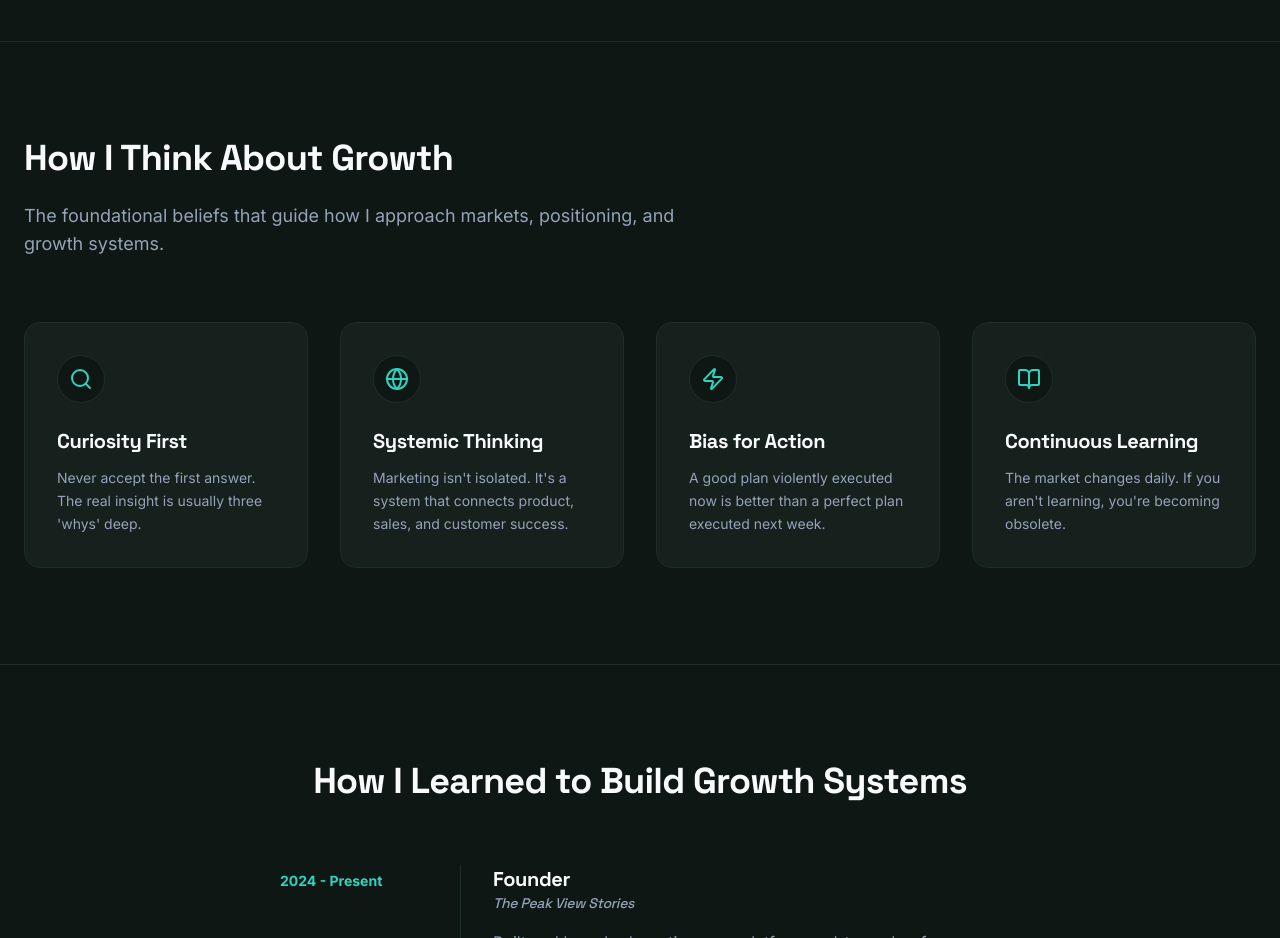
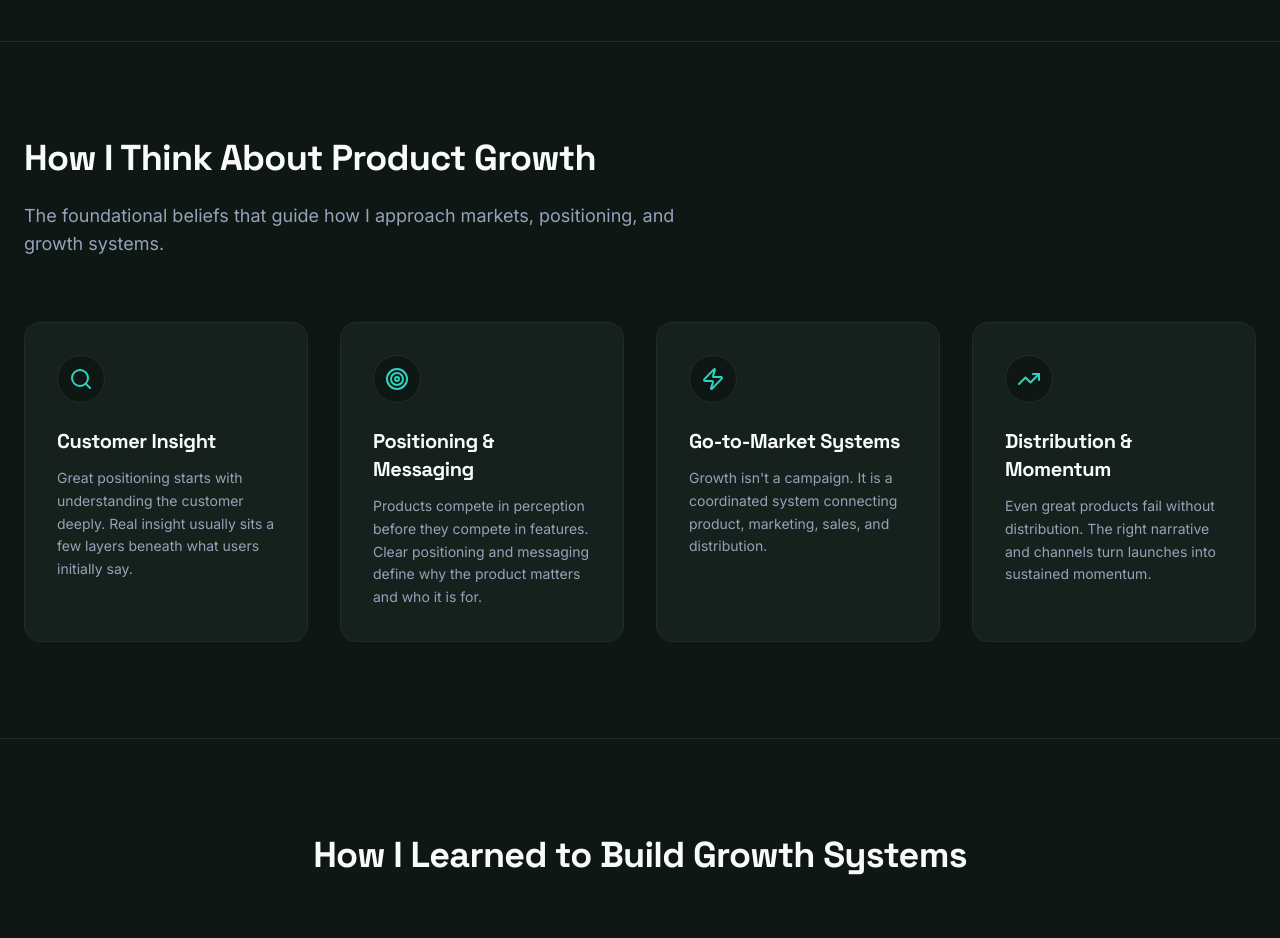
Before and after one commit to akshatjain4377-commits/Akshat-Jain-PMM-Portfolio, a React (Vite) app: page /about in a window 1280 px wide. Shown: the part 880-1818 px from the top of the page. Built offline with nearby package versions, Linux system fonts and the light colour scheme.

Commit message:
Update About.tsx

```diff
--- a/src/pages/About.tsx
+++ b/src/pages/About.tsx
@@ -1,5 +1,5 @@
 import { motion } from 'motion/react';
-import { BookOpen, Search, Globe, Zap } from 'lucide-react';
+import { Search, Target, Zap, TrendingUp } from 'lucide-react';
 
 export default function About() {
   return (
@@ -51,7 +51,7 @@ It is about understanding people, narratives, and the systems that make products
       <section className="border-t border-brand-border bg-brand-bg py-24">
         <div className="mx-auto max-w-7xl px-6">
           <div className="mb-16 max-w-2xl">
-            <h2 className="mb-6 text-3xl font-bold tracking-tight text-brand-text md:text-4xl">How I Think About Growth</h2>
+            <h2 className="mb-6 text-3xl font-bold tracking-tight text-brand-text md:text-4xl">How I Think About Product Growth</h2>
             <p className="text-lg text-brand-muted">The foundational beliefs that guide how I approach markets, positioning, and growth systems.</p>
           </div>
 
@@ -59,23 +59,23 @@ It is about understanding people, narratives, and the systems that make products
             {[
               {
                 icon: <Search className="h-6 w-6 text-brand-accent" />,
-                title: "Curiosity First",
-                desc: "Never accept the first answer. The real insight is usually three 'whys' deep."
+                title: "Customer Insight",
+                desc: "Great positioning starts with understanding the customer deeply. Real insight usually sits a few layers beneath what users initially say."
               },
               {
-                icon: <Globe className="h-6 w-6 text-brand-accent" />,
-                title: "Systemic Thinking",
-                desc: "Marketing isn't isolated. It's a system that connects product, sales, and customer success."
+                icon: <Target className="h-6 w-6 text-brand-accent" />,
+                title: "Positioning & Messaging",
+                desc: "Products compete in perception before they compete in features. Clear positioning and messaging define why the product matters and who it is for."
               },
               {
                 icon: <Zap className="h-6 w-6 text-brand-accent" />,
-                title: "Bias for Action",
-                desc: "A good plan violently executed now is better than a perfect plan executed next week."
+                title: "Go-to-Market Systems",
+                desc: "Growth isn't a campaign. It is a coordinated system connecting product, marketing, sales, and distribution."
               },
               {
-                icon: <BookOpen className="h-6 w-6 text-brand-accent" />,
-                title: "Continuous Learning",
-                desc: "The market changes daily. If you aren't learning, you're becoming obsolete."
+                icon: <TrendingUp className="h-6 w-6 text-brand-accent" />,
+                title: "Distribution & Momentum",
+                desc: "Even great products fail without distribution. The right narrative and channels turn launches into sustained momentum."
               }
             ].map((item, i) => (
               <motion.div
```
